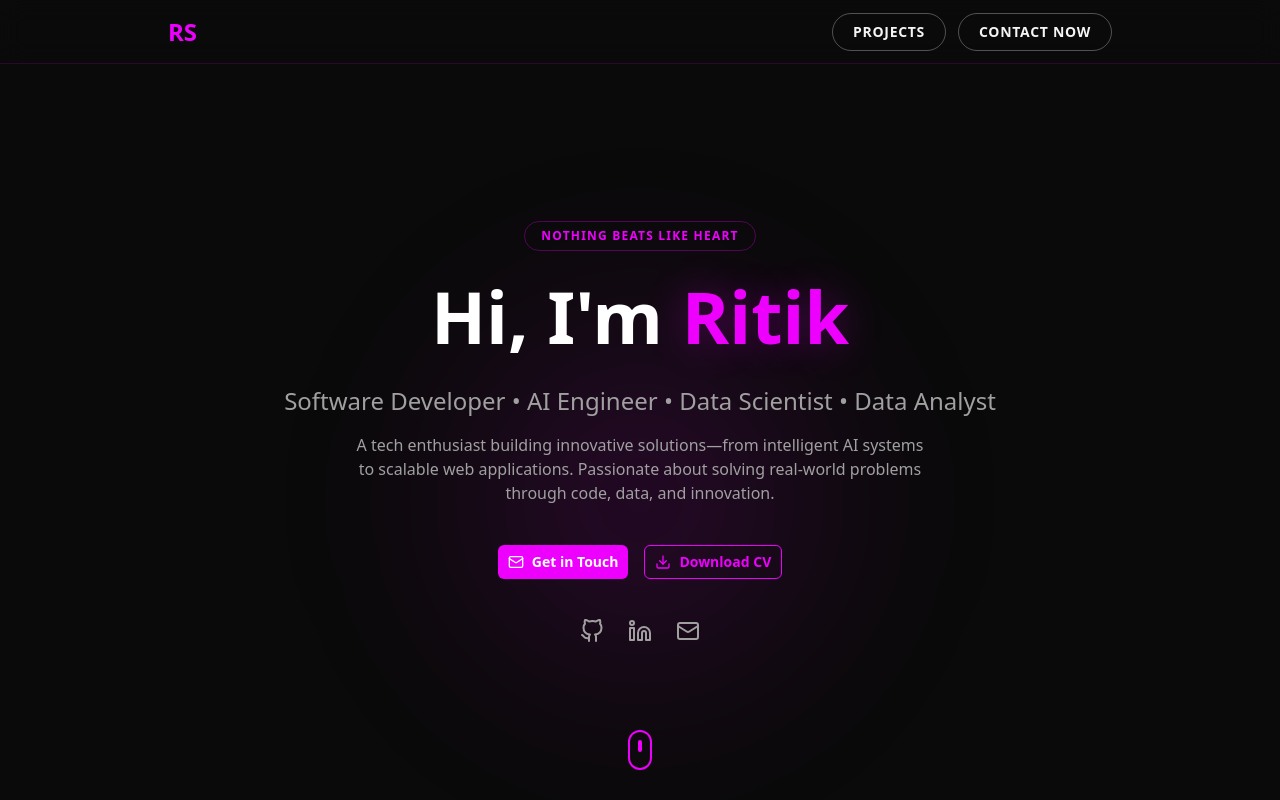
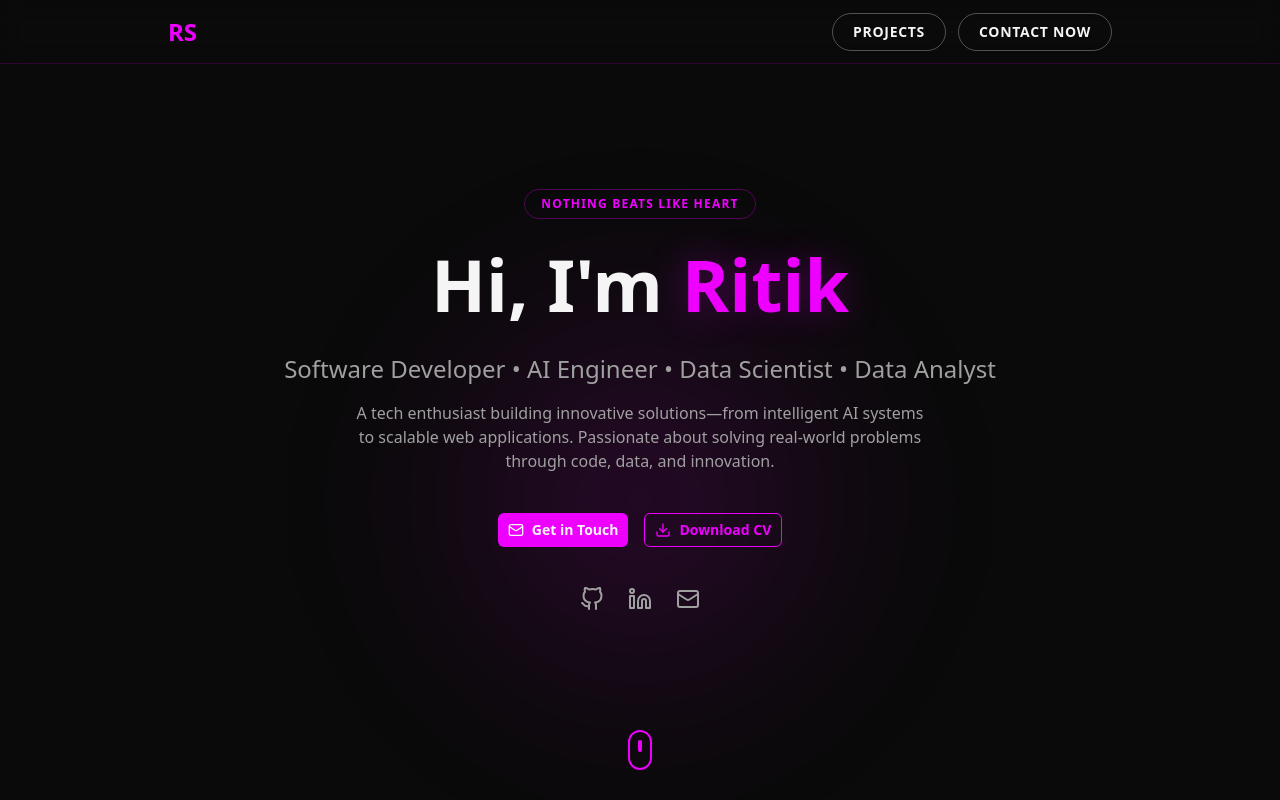
Before and after one commit to type-ritik/portfolio, a React (Vite) app in the folder client/: page / in a window 1280 px wide. Shown: the top 800 px of the page. Built offline with nearby package versions, Linux system fonts and the light colour scheme.

Commit message:
refactor: update Hero component styles for improved readability and consistency

```diff
--- a/client/src/components/Hero.tsx
+++ b/client/src/components/Hero.tsx
@@ -36,7 +36,7 @@ function Hero() {
     <>
       <section
         id="home"
-        className="min-h-screen w-full flex flex-col items-center justify-center relative overflow-hidden pt-16 text-white"
+        className="min-h-screen w-full flex flex-col items-center justify-center relative overflow-hidden py-16"
       >
         {/* Background Wrapper */}
         <div className="absolute inset-0 z-0 pointer-events-none overflow-hidden">
@@ -64,7 +64,7 @@ function Hero() {
               >
                 Nothing beats like heart
               </motion.div>
-              <h1 className="text-5xl md:text-7xl font-bold mb-6  leading-tight">
+              <h1 className="text-5xl md:text-7xl font-bold mb-6  leading-tight text-[#f5f5f5]">
                 Hi, I&apos;m{" "}
                 <span
                   className="text-[#ee00ff]"
@@ -94,14 +94,14 @@ function Hero() {
             >
               <button
                 onClick={scrollToContact}
-                className="gap-2 px-2.5 flex justify-center items-center rounded-md py-1.5 text-sm cursor-pointer font-semibold bg-[#ee00ff] hover:bg-[#ee00ff]/90"
+                className="gap-2 px-2.5 flex justify-center items-center rounded-md py-1.5 text-sm cursor-pointer font-semibold bg-[#ee00ff] hover:bg-[#ee00ff]/90 text-[#f5f5f5]"
               >
                 <Mail className="w-4 h-4" />
                 Get in Touch
               </button>
 
               <button
-                className="gap-2 px-2.5 rounded-md flex  justify-center items-center py-1.5 text-sm cursor-pointer font-semibold border border-[#ee00ff] text-[#ee00ff] hover:bg-[#ee00ff] hover:text-[#0a0a0a]"
+                className="gap-2 px-2.5 rounded-md flex  justify-center items-center py-1.5 text-sm cursor-pointer font-semibold border border-[#ee00ff] text-[#ee00ff] hover:text-[#f5f5f5] hover:bg-[#ee00ff]"
                 onClick={handleDownloadResume}
               >
                 <Download className="w-4 h-4" />
```
